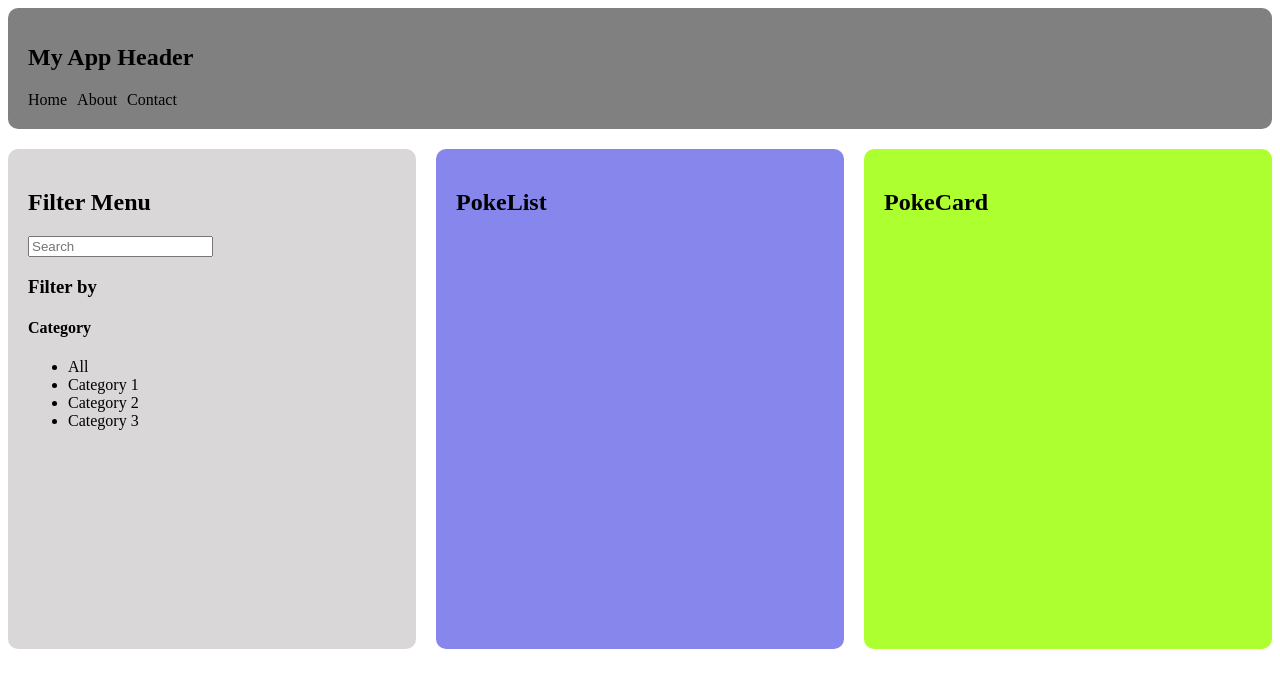
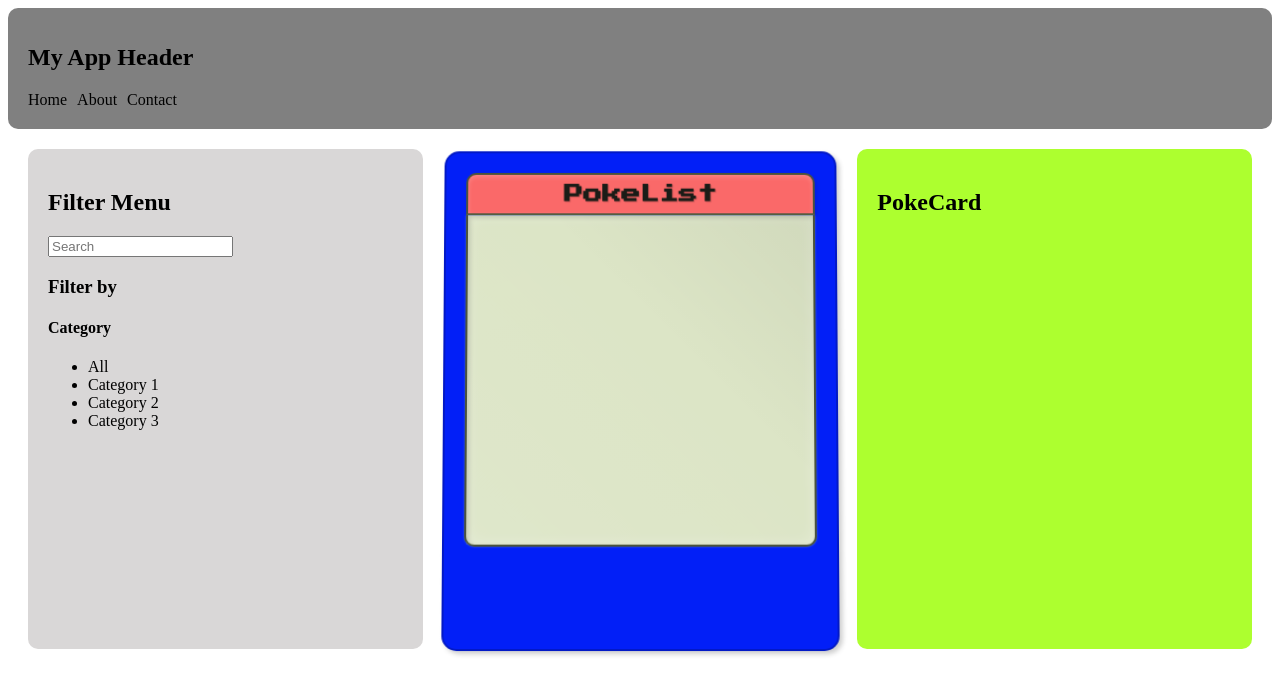
Before and after one commit to Zander-M75/Pokedex, a React (Vite) app: page / in a window 1280 px wide. Shown: the top 694 px of the page. Built offline with nearby package versions, Linux system fonts and the light colour scheme.

Commit message:
pokelist gameboy style

```diff
--- a/index.html
+++ b/index.html
@@ -5,6 +5,7 @@
     <link rel="icon" type="image/svg+xml" href="/vite.svg" />
     <meta name="viewport" content="width=device-width, initial-scale=1.0" />
     <title>Pokedex</title>
+    <link href="https://fonts.googleapis.com/css2?family=Press+Start+2P&display=swap" rel="stylesheet">
   </head>
   <body>
     <div id="root"></div>
--- a/src/components/pokemon/PokeList.jsx
+++ b/src/components/pokemon/PokeList.jsx
@@ -3,9 +3,12 @@
 export default function PokeList() {
     return (
         <div className="poke-list">
+            <div className="poke-list__header">
+                <h2>PokeList</h2>
+            </div>
             <div className="poke-list__screen">
                 {/* Pokemon content will go here later */}
-                <h2>PokeList</h2>
+
             </div>
         </div>
     )
--- a/src/styles/components/pokemon/PokeList.css
+++ b/src/styles/components/pokemon/PokeList.css
@@ -1,8 +1,67 @@
+.poke-list {
+    background-color: #021ff7;  /* Gameboy-like grey color */
+    padding: 20px;
+    border-radius: 15px;
+    box-shadow:
+        3px 3px 5px rgba(0, 0, 0, 0.2),
+        -1px -1px 3px rgba(255, 255, 255, 0.1);  /* Add highlight to top/left */
+    transform: perspective(1000px) rotateX(2deg);  /* Subtle tilt */
+    border: 2px solid rgba(0, 0, 0, 0.2);  /* Add border for depth */
+}
 
-.poke-list {
+.poke-list__header {
+    display: flex;
+    flex-direction: row;
+    align-items: center;
+    justify-content: center;
+    background-color: #fa6969;  /* Brighter, more vibrant green */
+    padding: 10px;
+    border-top-left-radius: 10px;
+    border-top-right-radius: 10px;
+    border: 2px solid #4a533c;
+    box-shadow:
+        inset 0 2px 5px rgba(255, 255, 255, 0.2),
+        2px 2px 4px rgba(0, 0, 0, 0.1);  /* Add outer shadow */
+    transform: translateZ(5px);  /* Slight protrusion */
+}
 
-    background-color: rgb(134, 134, 236);
-    padding: 20px;
-    border-radius: 10px;
+/* Add these new styles */
+.poke-list__header h2 {
+    margin: 0;
+    color: #1a1c17;
+    font-family: 'Press Start 2P', monospace;  /* Optional: for more retro look */
+    font-size: 1.2rem;
+    text-shadow: 1px 1px 1px rgba(0, 0, 0, 0.2);  /* Add subtle text shadow */
+}
 
+.poke-list__screen {
+    background-color: #dce5c6;  /* Brighter, more vibrant green */
+    min-height: 300px;
+    border: 2px solid #4a533c;
+    border-top: none;
+    border-bottom-left-radius: 10px;
+    border-bottom-right-radius: 10px;
+    padding: 15px;
+    box-shadow:
+        inset 0 0 15px rgba(255, 255, 255, 0.3),
+        0 0 2px rgba(154, 214, 123, 0.5),
+        inset 2px 2px 5px rgba(0, 0, 0, 0.2);  /* Inner shadow for depth */
+    position: relative;  /* For the overlay effect */
+    transform: translateZ(2px);  /* Slight recess */
 }
+
+.poke-list__screen::after {
+    content: '';
+    position: absolute;
+    top: 0;
+    left: 0;
+    right: 0;
+    bottom: 0;
+    background: linear-gradient(
+        45deg,
+        rgba(255, 255, 255, 0.08) 0%,
+        rgba(255, 255, 255, 0) 60%,
+        rgba(0, 0, 0, 0.05) 100%
+    );  /* Enhanced screen glare effect */
+    pointer-events: none;  /* Ensures the overlay doesn't interfere with interactions */
+}
--- a/src/styles/pages/Home.css
+++ b/src/styles/pages/Home.css
@@ -4,6 +4,7 @@
     grid-template-columns: 1fr 1fr 1fr;
     gap: 20px;
     height: 500px;
-    margin-top: 20px;
+    padding: 20px;
+
 
 }
```
